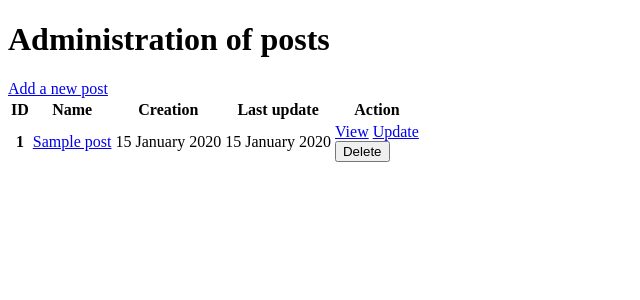
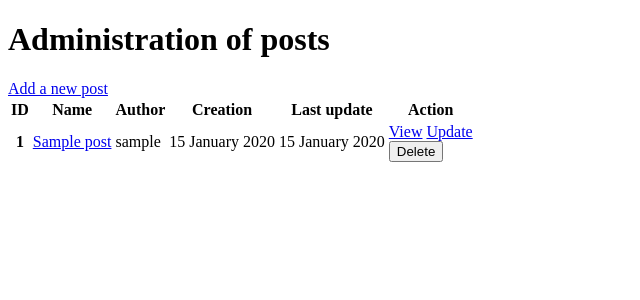
Before and after one commit to jeyofdev/symfony-blog, a Symfony app: template templates/admin/post/index.html.twig in a window 1280 px wide. Shown: the part 148-448 px from the top of the page, without its empty margins (0-640 px from the left). Run offline with Twig, Linux system fonts and the light colour scheme; the template is opened without the code that fills it: most values are stand-ins (such as "Sample title", 1, 10 or a date in 2020); some libraries are stand-ins or nearby versions.

Commit message:
refactoring : add the column 'author' in the listing of the posts of the admin

```diff
--- a/templates/admin/post/index.html.twig
+++ b/templates/admin/post/index.html.twig
@@ -24,6 +24,7 @@
                     <tr>
                         <th scope="col">ID</th>
                         <th scope="col">Name</th>
+                        <th scope="col">Author</th>
                         <th scope="col">Creation</th>
                         <th scope="col">Last update</th>
                         <th scope="col">Action</th>
@@ -37,6 +38,7 @@
                             <td>
                                 <a href="{{ path('blog.show', {id: post.id, slug: post.slug}) }}">{{ post.title | capitalize }}</a>
                             </td>
+                            <td>{{ post.user.username }}</td>
                             <td>{{ post.createdAt | date("d F Y") }}</td>
                             <td>{{ post.updatedAt | date("d F Y") }}</td>
                             <td>
```
